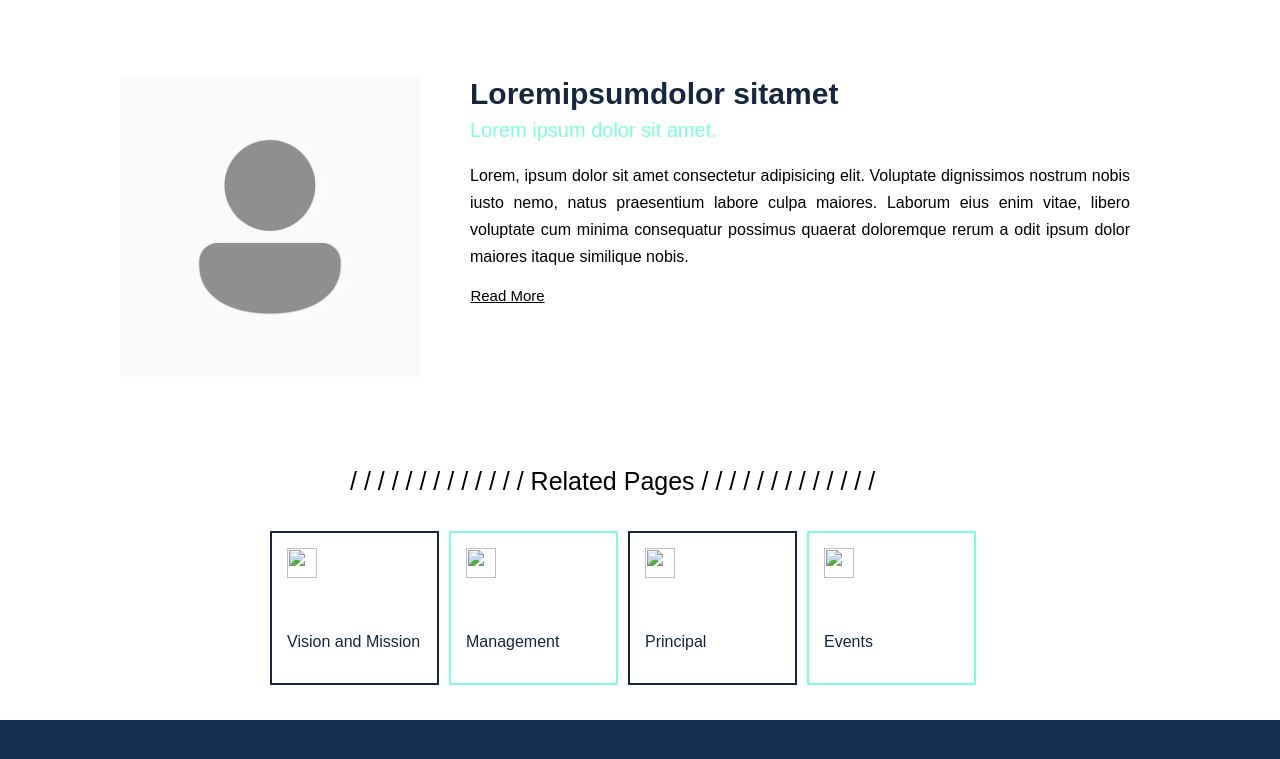
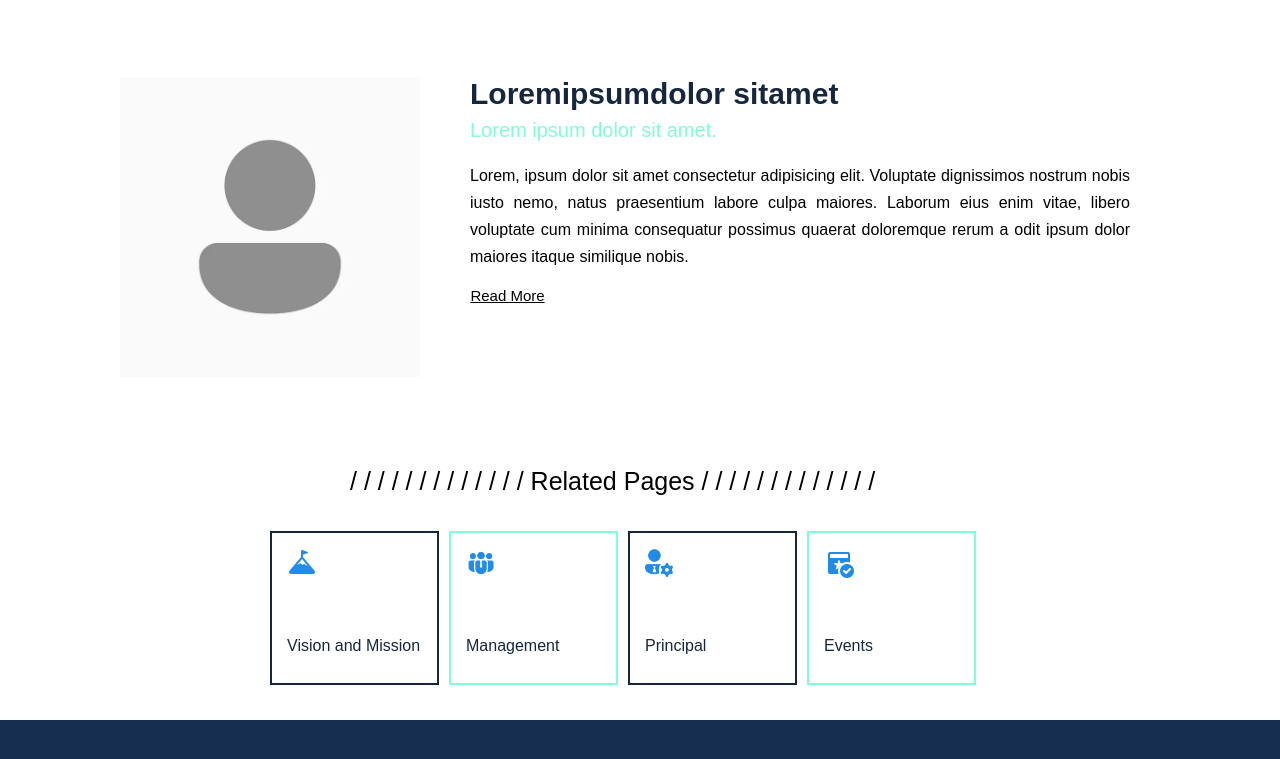
Before and after one commit to BishmaJJR/College-Website, a plain HTML site: page management.html in a window 1280 px wide. Shown: the part 1475-2234 px from the top of the page. Drawn offline with Linux system fonts and the light colour scheme.

Commit message:
Update management.html

```diff
--- a/management.html
+++ b/management.html
@@ -657,7 +657,7 @@ flex-direction: row;
   <!--Images and paragraph-->
   <div style="padding-top:80px;padding-left:120px; display:flex; flex-direction:row;" >
 
-    <img  src="images/dummyimage1.webp" width="300px" height="300px"  alt="chairperson image"/>
+    <img  src="dummyimage1.webp" width="300px" height="300px"  alt="chairperson image"/>
     <div style="display:flex;flex-direction:column;justify-content:flex-start">
     <span style="padding-left:50px;padding-right:100px ;font-size:30px;font-weight: bolder;color:#15263d;">Loremipsumdolor sitamet </span>
     <span style=" padding-left:50px;padding-right:100px ;padding-top:8px;font-size:20px;color:aquamarine;font-weight: normal;padding-bottom:4px;">Lorem ipsum dolor sit amet.</span>
@@ -706,10 +706,10 @@ flex-direction: row;
 
   <p style="color:black;font-weight:10px;font-size: 25px;margin-top: 90px;margin-left: 350px;">/ / / / / / / / / / / / / Related Pages / / / / / / / / / / / / /  </p>
   <div class="link-div">
-  <a href="institution.html" style="text-decoration:none;color:#15263d"    ><div class="link1"  ><img src="images/icons-mission.png" width="30px" height="30px" style="margin:15px;"><p style="margin-left:15px;margin-top: 40px;">Vision and Mission</p></div></a>
- <a href="management.html" style="text-decoration:none;color:#15263d"> <div class="link2"  ><img src="images/icons8-principal.png" width="30px" height="30px" style="margin:15px;" ><p style="margin-left:15px;margin-top: 40px;">Management</p></div></a>
-  <a href="principal.html" style="text-decoration:none;color:#15263d"><div class="link3" ><img src="images/icons-management.png" width="30px" height="30px" style="margin:15px;" ><p style="margin-left:15px;margin-top: 40px;">Principal</p></div></a>
-  <a href="F:\Full stack course\college website\react-using-vite\src\main.jsx" style="text-decoration:none;color:#15263d"><div class="link4" ><img src="images/icons-events.png" width="30px" height="30px" style="margin:15px;" ><p style="margin-left:15px;margin-top: 40px;">Events</p></div></a>
+  <a href="institution.html" style="text-decoration:none;color:#15263d"    ><div class="link1"  ><img src="icons-mission.png" width="30px" height="30px" style="margin:15px;"><p style="margin-left:15px;margin-top: 40px;">Vision and Mission</p></div></a>
+ <a href="management.html" style="text-decoration:none;color:#15263d"> <div class="link2"  ><img src="icons8-principal.png" width="30px" height="30px" style="margin:15px;" ><p style="margin-left:15px;margin-top: 40px;">Management</p></div></a>
+  <a href="principal.html" style="text-decoration:none;color:#15263d"><div class="link3" ><img src="icons-management.png" width="30px" height="30px" style="margin:15px;" ><p style="margin-left:15px;margin-top: 40px;">Principal</p></div></a>
+  <a href="F:\Full stack course\college website\react-using-vite\src\main.jsx" style="text-decoration:none;color:#15263d"><div class="link4" ><img src="icons-events.png" width="30px" height="30px" style="margin:15px;" ><p style="margin-left:15px;margin-top: 40px;">Events</p></div></a>
 </div>
 
    <!-- the end -->
```
